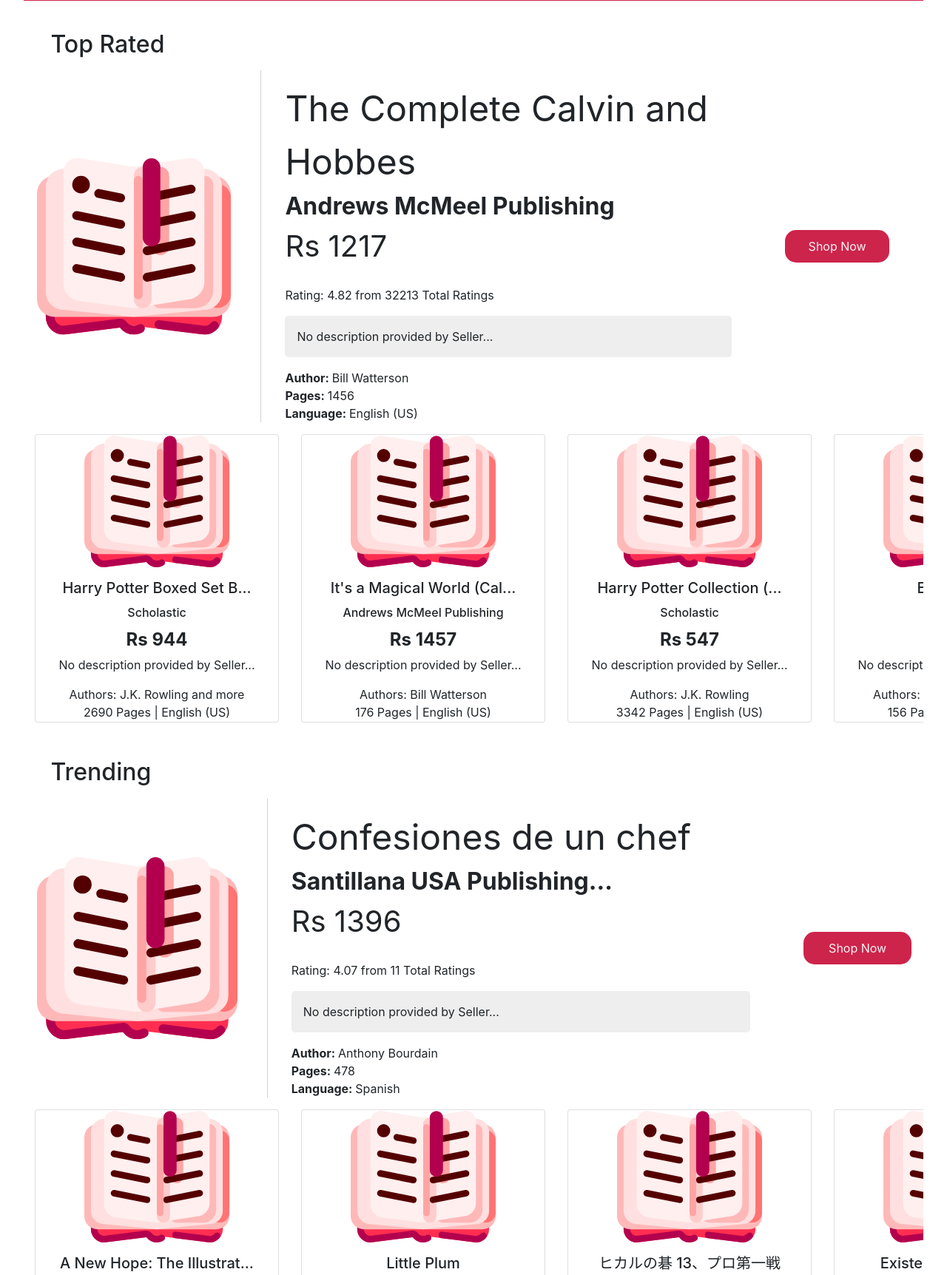
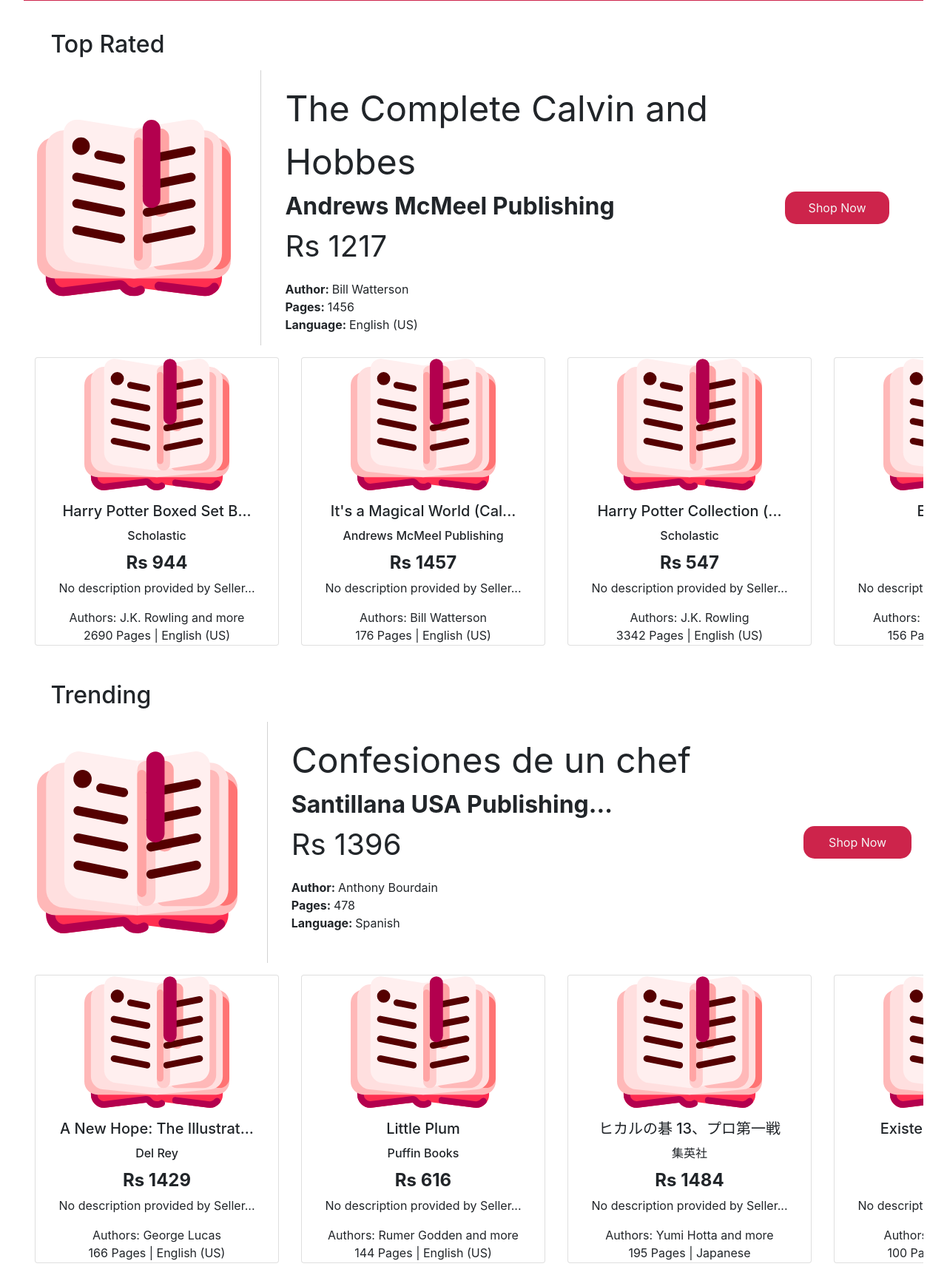
Before and after one commit to AvishrantsSh/Django_Ecomm, a Django app: page /home/ in a window 1280 px wide. Shown: the part 539-2263 px from the top of the page at 74% size. Run offline with Django 3.2, Linux system fonts and the light colour scheme; data comes from the database, SQL or seed files in the repository; parts of the project's set-up code (start-up, migrations or seed data) failed here and were passed over; some libraries are stand-ins or nearby versions.

Commit message:
Minor Home upgrades

```diff
--- a/templates/home.html
+++ b/templates/home.html
@@ -77,19 +77,17 @@
 					<div class="prod-head">{{bestproduct.name}}<br></div>
 					<div class="prod-brand">{{bestproduct.brand|trim}}<br></div>
 					<div class="prod-price">Rs {{bestproduct.base_price}}<br></div>
-					<div class="prod-stock"><br></div>
-					Rating: {{bestproduct.rating}} from {{bestproduct.total_ratings}} Total Ratings<br>
-					<div class="prod-description">{{bestproduct.description|dtrim}}<br></div>
+					<div class="my-3">
 						<span class="add-head">Author: </span>{{bestproduct.additional|author|authtrim}}<br>
 						<span class="add-head">Pages: </span>{{bestproduct.additional|pages}}<br>
 						<span class="add-head">Language: </span>{{bestproduct.additional|language}}<br>
 					</div>
 				</div>
 			</div>
+		</div>
 		<div class="col-lg-2" style="align-self: center;">
 			<div>
-				<div class="card-details"><h2></h2></div>
-				<a class="cart-btn" href="#">
+				<a class="cart-btn" href="{%url 'product' bestproduct.id%}">
 					<div id="cart-btn" style="text-align: center;" onclick="buy()">Shop Now</div>
 				</a>
 			</div>
@@ -128,19 +126,17 @@
 					<div class="prod-head">{{trendingproduct.name}}<br></div>
 					<div class="prod-brand">{{trendingproduct.brand|trim}}<br></div>
 					<div class="prod-price">Rs {{trendingproduct.base_price}}<br></div>
-					<div class="prod-stock"><br></div>
-					Rating: {{trendingproduct.rating}} from {{trendingproduct.total_ratings}} Total Ratings<br>
-					<div class="prod-description">{{trendingproduct.description|dtrim}}<br></div>
+					<div class="my-3">
 						<span class="add-head">Author: </span>{{trendingproduct.additional|author|authtrim}}<br>
 						<span class="add-head">Pages: </span>{{trendingproduct.additional|pages}}<br>
 						<span class="add-head">Language: </span>{{trendingproduct.additional|language}}
 					</div>
 				</div>
 			</div>
+		</div>
 		<div class="col-lg-2" style="align-self: center;">
 			<div>
-				<div class="card-details"><h2></h2></div>
-				<a class="cart-btn" href="#">
+				<a class="cart-btn" href="{%url 'product' trendingproduct.id%}">
 					<div id="cart-btn" style="text-align: center;" onclick="buy()">Shop Now</div>
 				</a>
 			</div>
@@ -179,19 +175,17 @@
 					<div class="prod-head">{{latestproduct.name}}<br></div>
 					<div class="prod-brand">{{latestproduct.brand|trim}}<br></div>
 					<div class="prod-price">Rs {{latestproduct.base_price}}<br></div>
-					<div class="prod-stock"><br></div>
-					Rating: {{latestproduct.rating}} from {{latestproduct.total_ratings}} Total Ratings<br>
-					<div class="prod-description">{{latestproduct.description|dtrim}}<br></div>
+					<div class="my-3">
 						<span class="add-head">Author: </span>{{latestproduct.additional|author|authtrim}}<br>
 						<span class="add-head">Pages: </span>{{latestproduct.additional|pages}}<br>
 						<span class="add-head">Language: </span>{{latestproduct.additional|language}}
 					</div>
 				</div>
 			</div>
+		</div>
 		<div class="col-lg-2" style="align-self: center;">
 			<div>
-				<div class="card-details"><h2></h2></div>
-				<a class="cart-btn" href="#">
+				<a class="cart-btn" href="{%url 'product' latestproduct.id%}">
 					<div id="cart-btn" style="text-align: center;" onclick="buy()">Shop Now</div>
 				</a>
 			</div>
```
Lines whose indentation alone changed are shown as unchanged.
